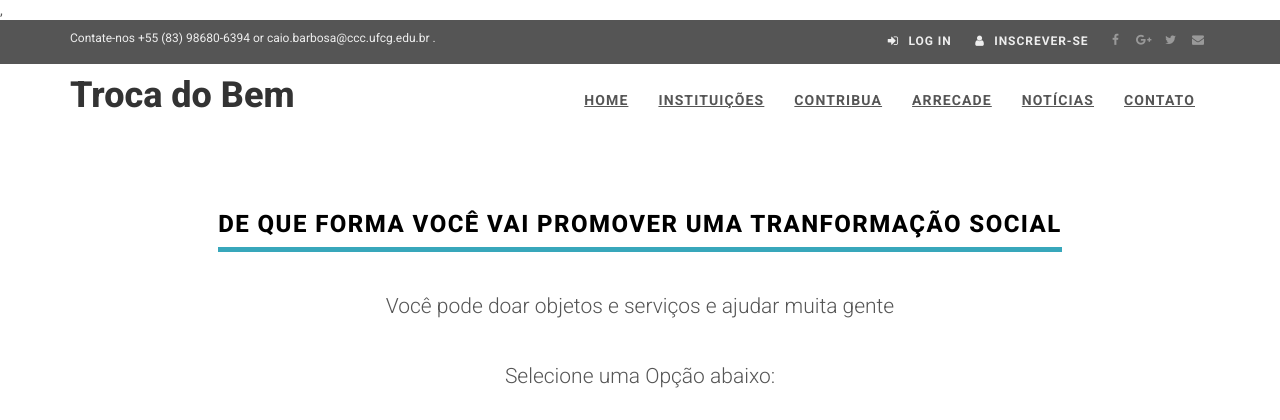
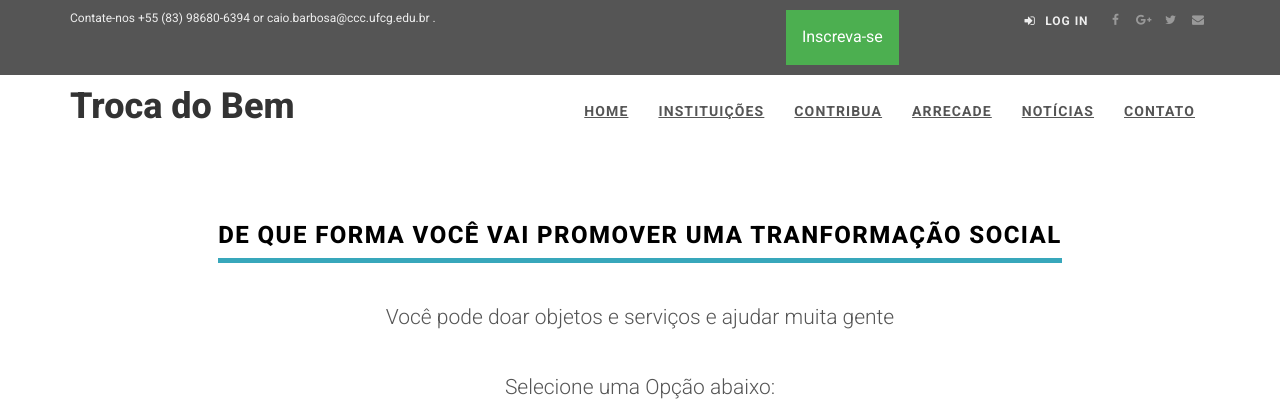
Before and after one commit to SauloNascimento/TrocaDoBem, a Django app: template app/templates/cadastros/doacaoanonima.html in a window 1280 px wide. Shown: the top 420 px of the page. Run offline with Django 3.2, Linux system fonts and the light colour scheme; the template is opened without the code that fills it, so the values that code supplies are empty; some libraries are stand-ins or nearby versions.

Commit message:
novo botao de escolha de tipo de cadastro

```diff
--- a/app/templates/header.html
+++ b/app/templates/header.html
@@ -1,4 +1,51 @@
-,{% load staticfiles %}
+{% load staticfiles %}
+<head>
+    <style>
+        .dropbtn {
+            background-color: #4CAF50;
+            color: white;
+            padding: 16px;
+            font-size: 16px;
+            border: none;
+            cursor: pointer;
+        }
+
+        .dropdown {
+            position: relative;
+            display: inline-block;
+        }
+
+        .dropdown-content {
+            display: none;
+            position: absolute;
+            background-color: #f9f9f9;
+            min-width: 160px;
+            box-shadow: 0px 8px 16px 0px rgba(0, 0, 0, 0.2);
+            z-index: 1;
+        }
+
+        .dropdown-content a {
+            color: black;
+            padding: 12px 16px;
+            text-decoration: none;
+            display: block;
+        }
+
+        .dropdown-content a:hover {
+            background-color: #f1f1f1;
+            text-decoration: none;
+        }
+
+        .dropdown:hover .dropdown-content {
+            display: block;
+        }
+
+        .dropdown:hover .dropbtn {
+            background-color: #3e8e41;
+        }
+    </style>
+</head>
+
 <header>
     <div id="top">
         <div class="container">
@@ -21,12 +68,18 @@
                                 class="fa fa-twitter"></i></a>
                         <a href="#" class="email" data-animate-hover="pulse"><i class="fa fa-envelope"></i></a>
                     </div>
+                    <div class="dropdown" style="margin-left: 35%">
+                        <button class="dropbtn">Inscreva-se</button>
+                        <div class="dropdown-content">
+                            <a href="/cadastrar-usuario">Usuário</a>
+                            <a href="/cadastrar-instituicao">Instituição</a>
+                        </div>
+                    </div>
 
                     <div class="login">
                         <a href="/admin"><i class="fa fa-sign-in"></i>
                             <span class="hidden-xs text-uppercase">Log in</span></a>
-                        <a href="#"><i class="fa fa-user"></i> <span
-                                class="hidden-xs text-uppercase">Inscrever-se</span></a>
+
                     </div>
 
                 </div>
@@ -75,10 +128,10 @@ _________________________________________________________ -->
                         <li id="menu_arrecade" class="">
                             <a href="#">Arrecade</a>
                         </li>
-                         <li id="menu_noticias" class="">
+                        <li id="menu_noticias" class="">
                             <a href="#noticias">Notícias</a>
                         </li>
-                         <li id="menu_contato" class="">
+                        <li id="menu_contato" class="">
                             <a href="#contato">Contato</a>
                         </li>
                     </ul>
```
